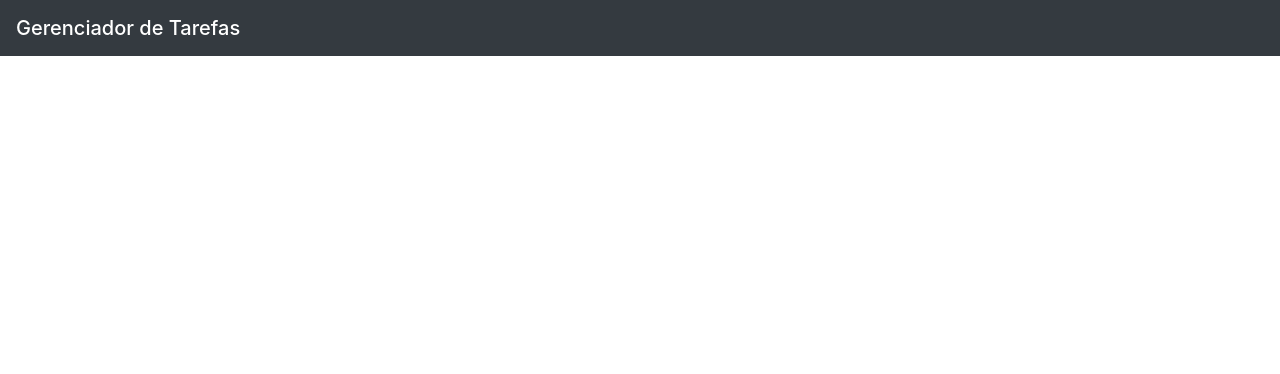
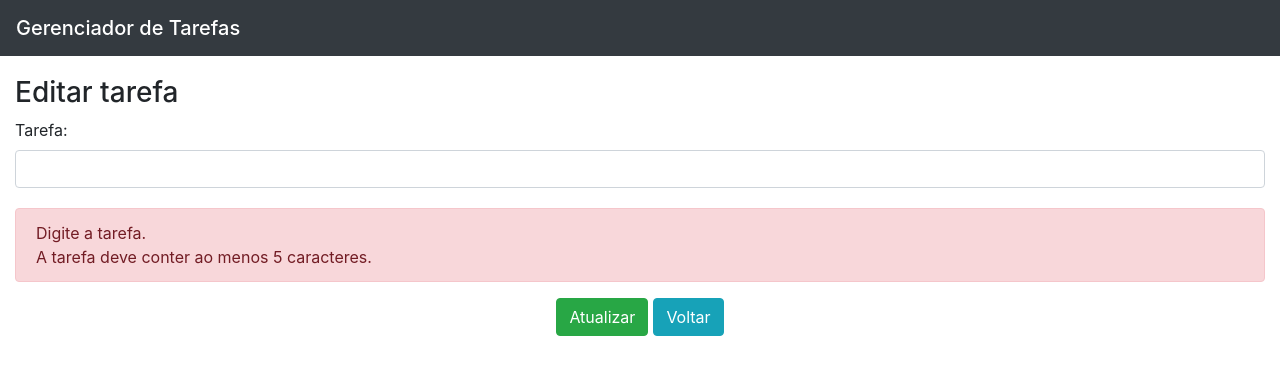
Before and after one commit to marrcelosantana/gerenciador-tarefas-angular, an Angular app: page /editar-tarefas/1 in a window 1280 px wide. Before the commit this address led to /. Shown: the top 374 px of the page. Built offline with nearby package versions, Linux system fonts and the light colour scheme.

Commit message:
add cadastro

```diff
--- a/src/app/app-routing.module.ts
+++ b/src/app/app-routing.module.ts
@@ -1,10 +1,14 @@
 import { NgModule } from "@angular/core";
 import { Routes, RouterModule } from "@angular/router";
+import { CadastrarTarefasComponent } from "./components/cadastrar-tarefas/cadastrar-tarefas.component";
+import { EditarTarefasComponent } from "./components/editar-tarefas/editar-tarefas.component";
 import { ListarTarefasComponent } from "./components/listar-tarefas/listar-tarefas.component";
 
 export const routes: Routes = [
   { path: '', redirectTo: '/listar-tarefas', pathMatch: 'full' },
-  { path: 'listar-tarefas', component: ListarTarefasComponent }
+  { path: 'listar-tarefas', component: ListarTarefasComponent },
+  { path: 'cadastrar-tarefas', component: CadastrarTarefasComponent },
+  { path: 'editar-tarefas/:id', component: EditarTarefasComponent }
 ];
 
 @NgModule({
--- a/src/app/app.module.ts
+++ b/src/app/app.module.ts
@@ -10,11 +10,15 @@ import { TarefaService } from './services/tarefa.service';
 
 import { AppComponent } from './app.component';
 import { ListarTarefasComponent } from './components/listar-tarefas/listar-tarefas.component';
+import { CadastrarTarefasComponent } from './components/cadastrar-tarefas/cadastrar-tarefas.component';
+import { EditarTarefasComponent } from './components/editar-tarefas/editar-tarefas.component';
 
 @NgModule({
   declarations: [
     AppComponent,
-    ListarTarefasComponent
+    ListarTarefasComponent,
+    CadastrarTarefasComponent,
+    EditarTarefasComponent
   ],
   imports: [
     BrowserModule,
--- /dev/null
+++ b/src/app/components/cadastrar-tarefas/cadastrar-tarefas.component.html
@@ -0,0 +1,35 @@
+<div class="container-fluid">
+  <h3>Cadastrar tarefa</h3>
+
+  <div class="well">
+    <form #formTarefa="ngForm">
+      <div class="form-group">
+        <label for="nome">Tarefa:</label>
+        <input
+          type="text"
+          class="form-control"
+          id="nome"
+          name="nome"
+          minlength="5"
+          required
+          [(ngModel)]="tarefa.nome"
+          #nome="ngModel"
+        />
+        <div class="alert alert-danger" style="margin-top: 20px" *ngIf="nome.errors && (nome.dirty || nome.touched)">
+          <div [hidden]="!nome.errors.required">Digite a tarefa.</div>
+          <div [hidden]="!nome.errors.minlength">A tarefa deve conter ao menos 5 caracteres.</div>
+        </div>
+      </div>
+      <div class="form-group text-center">
+        <input type="submit" class="btn btn-success" value="Cadastrar" [disabled]="!formTarefa.form.valid" (click)="cadastrar()"/>
+        <a
+          class="btn btn-xs btn-info"
+          style="margin-left: 5px"
+          [routerLink]="['/listar-tarefas']"
+        >
+          <span style="color: white">Voltar</span>
+        </a>
+      </div>
+    </form>
+  </div>
+</div>
--- /dev/null
+++ b/src/app/components/cadastrar-tarefas/cadastrar-tarefas.component.ts
@@ -0,0 +1,30 @@
+import { Component, OnInit, ViewChild } from '@angular/core';
+import { NgForm } from '@angular/forms';
+import { Router } from '@angular/router';
+import { Tarefa } from 'src/app/models/tarefa';
+import { TarefaService } from 'src/app/services/tarefa.service';
+
+@Component({
+  selector: 'app-cadastrar-tarefas',
+  templateUrl: './cadastrar-tarefas.component.html',
+  styleUrls: ['./cadastrar-tarefas.component.scss']
+})
+export class CadastrarTarefasComponent implements OnInit {
+
+  @ViewChild('formTarefa') formTarefa: NgForm;
+  tarefa: Tarefa;
+
+  constructor(private tarefaService: TarefaService, private router: Router) { }
+
+  ngOnInit(): void {
+    this.tarefa = new Tarefa();
+  }
+
+  cadastrar(){
+    if(this.formTarefa.form.valid) {
+      this.tarefaService.cadastrar(this.tarefa);
+      this.router.navigate(['/listar-tarefas'])
+    }
+  }
+
+}
--- /dev/null
+++ b/src/app/components/editar-tarefas/editar-tarefas.component.html
@@ -0,0 +1,37 @@
+<div class="container-fluid">
+  <h3>Editar tarefa</h3>
+
+  <div class="well">
+    <form>
+      <div class="form-group">
+        <label for="nome">Tarefa:</label>
+        <input
+          type="text"
+          class="form-control"
+          id="nome"
+          name="nome"
+          minlength="5"
+          required>
+        <div class="alert alert-danger" style="margin-top: 20px">
+          <div >
+            Digite a tarefa.
+          </div>
+          <div >
+            A tarefa deve conter ao menos 5 caracteres.
+          </div>
+        </div>
+      </div>
+      <div class="form-group text-center">
+        <input
+          type="submit"
+          class="btn btn-success"
+          value="Atualizar">
+        <a
+          [routerLink]="['/listar-tarefas']"
+          class="btn btn-xs btn-info" style="margin-left: 5px;">
+            <span style="color: white">Voltar</span>
+        </a>
+      </div>
+    </form>
+  </div>
+</div>
--- /dev/null
+++ b/src/app/components/editar-tarefas/editar-tarefas.component.ts
@@ -0,0 +1,15 @@
+import { Component, OnInit } from '@angular/core';
+
+@Component({
+  selector: 'app-editar-tarefas',
+  templateUrl: './editar-tarefas.component.html',
+  styleUrls: ['./editar-tarefas.component.scss']
+})
+export class EditarTarefasComponent implements OnInit {
+
+  constructor() { }
+
+  ngOnInit(): void {
+  }
+
+}
--- a/src/app/components/listar-tarefas/listar-tarefas.component.html
+++ b/src/app/components/listar-tarefas/listar-tarefas.component.html
@@ -6,7 +6,7 @@
       <th>Tarefa</th>
       <th>Concluída</th>
       <th class="text-center">
-        <a class="btn btn-xs btn-success">
+        <a class="btn btn-xs btn-success" [routerLink]="['/cadastrar-tarefas']">
           <span style="color: white">Novo</span>
         </a>
       </th>
@@ -16,11 +16,11 @@
         {{ tarefa.nome }}
       </td>
       <td style="width: 70px" class="text-center">
-        <input type="checkbox" style="cursor: pointer;" [value]="tarefa.id">
+        <input type="checkbox" style="cursor: pointer;" [value]="tarefa.id" [checked]="tarefa.concluida">
       </td>
       <td class="text-center" style="width: 200px">
         <a title="Editar" alt="Editar" class="btn btn-xs btn-info" style="margin-right: 5px">
-          <span style="color: white">Editar</span>
+          <span style="color: white" [routerLink]="['/editar-tarefas/'+tarefa.id]">Editar</span>
         </a>
         <a href="#" title="Remover" alt="Remover" class="btn btn-xs btn-danger">
           Remover
```
Also changed, not shown: src/app/components/cadastrar-tarefas/cadastrar-tarefas.component.scss (added), src/app/components/editar-tarefas/editar-tarefas.component.scss (added), 2 other files (tests, documents, lock files or other folders).
